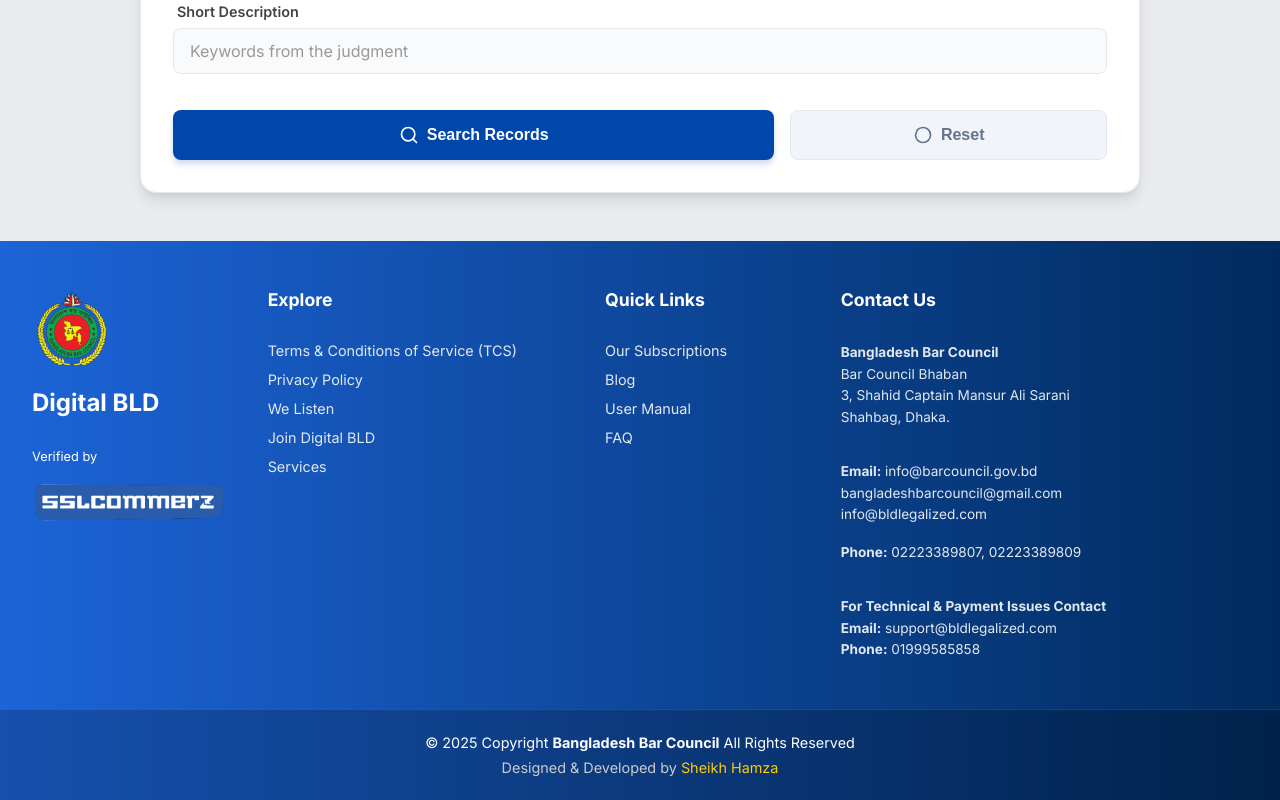
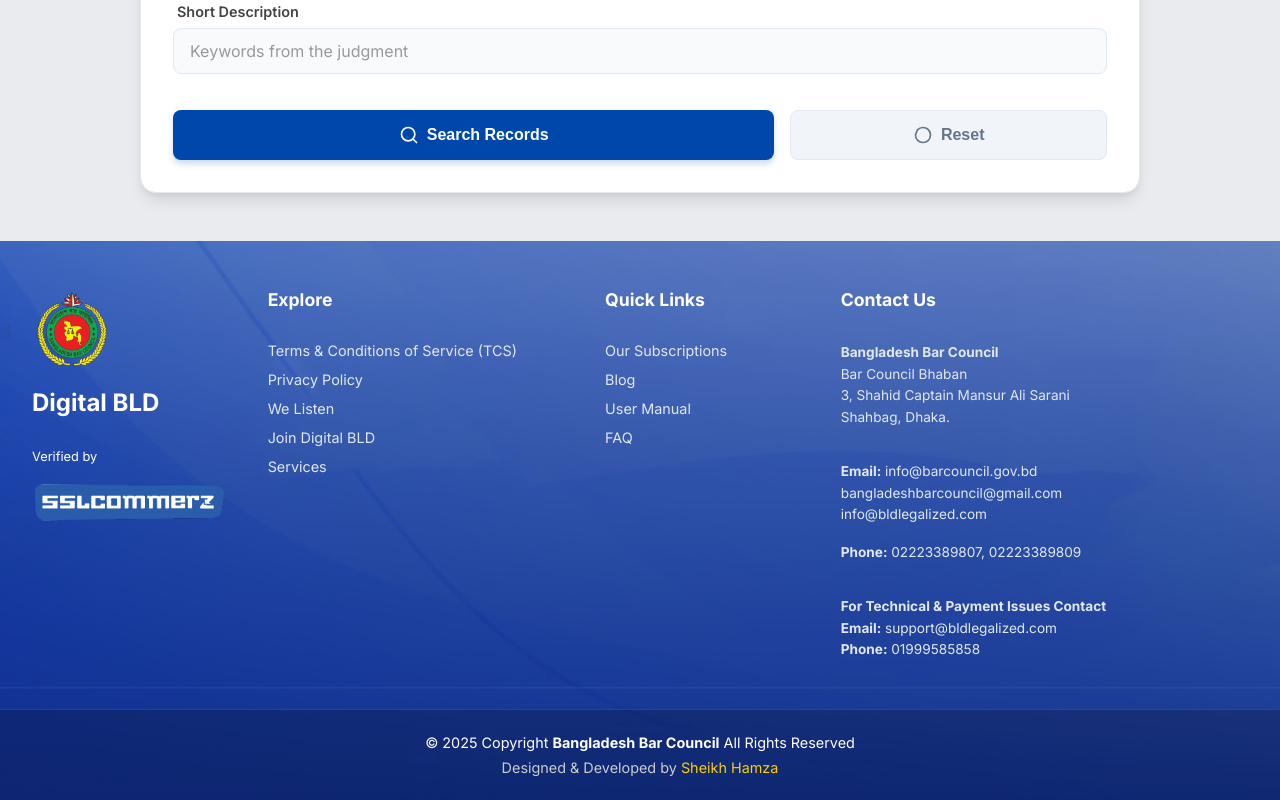
Before and after one commit to 1Sheikhhamza/case-search-app, a website: page index.html in a window 1280 px wide. Shown: the part 765-1565 px from the top of the page. Drawn offline with Linux system fonts and the light colour scheme; a script that the page names is missing.

Commit message:
Use uploaded image for footer background

```diff
--- a/style.css
+++ b/style.css
@@ -215,8 +215,11 @@
 
 /* FOOTER STYLES */
 .main-footer {
-    /* More vibrant Blue Gradient to match reference */
-    background: linear-gradient(90deg, #1c64d8 0%, #002b5e 100%);
+    /* Background Image as requested */
+    background-image: url('footer-bg.png');
+    background-size: cover;
+    background-position: center;
+    background-repeat: no-repeat;
     color: white;
     padding-top: 3rem;
     font-size: 0.9rem;
```
Also changed, not shown: footer-bg.png (added).
